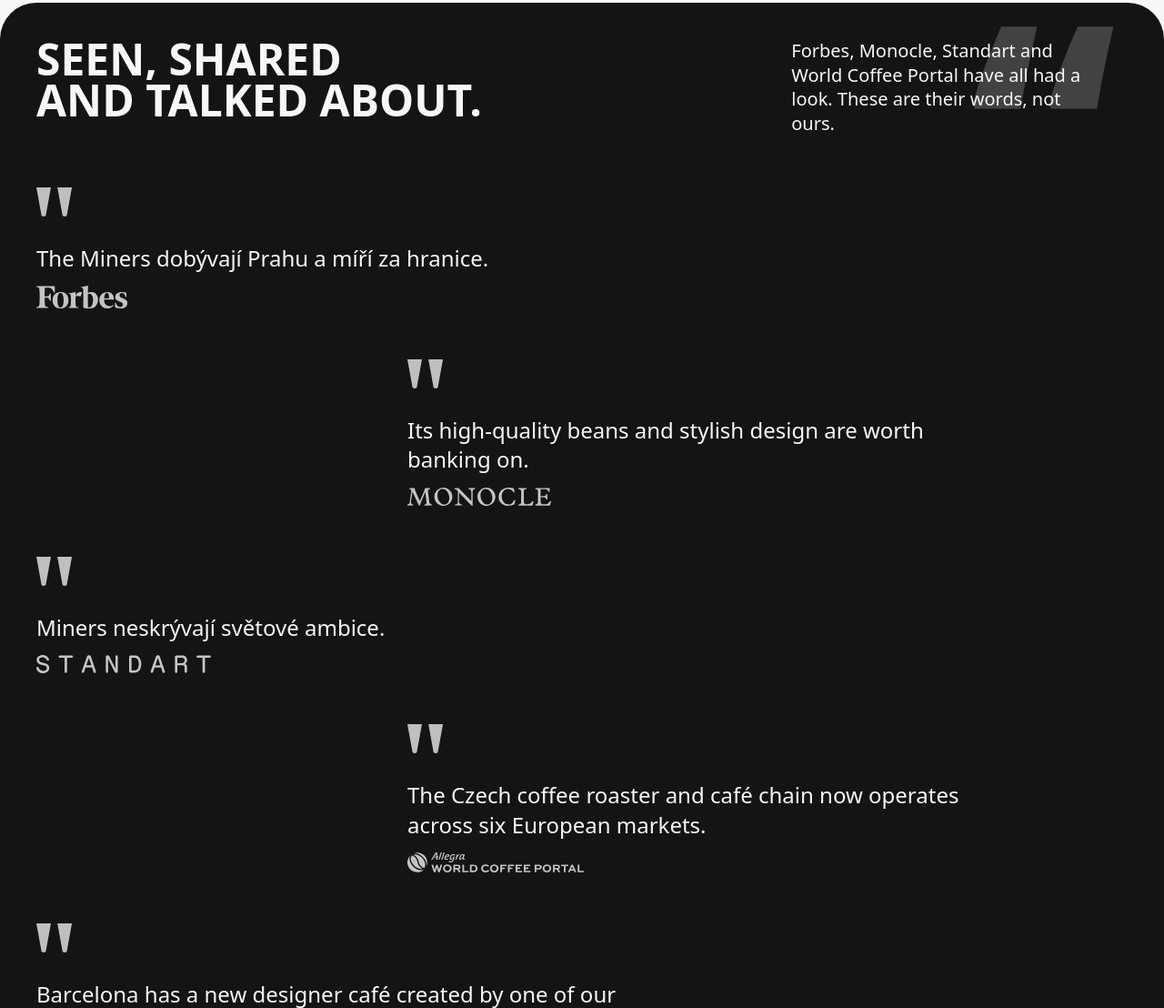
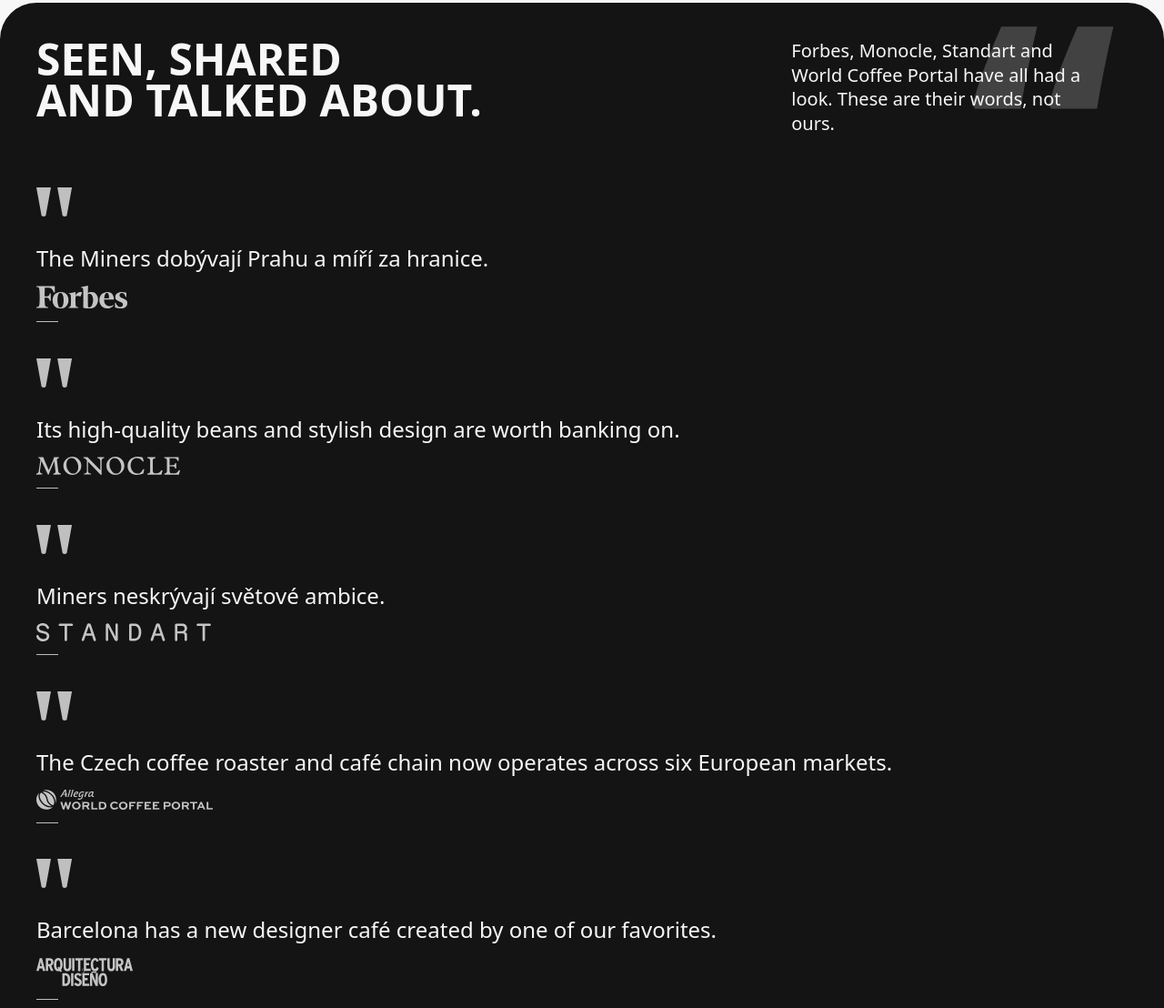
Before and after one commit to menshchikovpavel-debug/The-Miners-About-Us-Page, a plain HTML site: page index.html in a window 1280 px wide. Shown: the part 6244-7352 px from the top of the page at 91% size. Drawn offline with Linux system fonts and the light colour scheme; a web font is replaced by a local one.

Commit message:
Цитаты в одну колонку по левому краю, с дивайдером под логотипом
- шашки убраны: все цитаты от левого края, ширину строки держит правило
  восьми слов, а не заданная ширина блока
- между цитатами ровно 40
- под логотипом дивайдер 24 px на --sp-4 — на том же расстоянии,
  на котором логотип стоит от цитаты (8 телефон / 14 десктоп)

Co-Authored-By: Claude Opus 5 <noreply@anthropic.com>

```diff
--- a/Assets/css/styles.css
+++ b/Assets/css/styles.css
@@ -334,12 +334,14 @@ h1,h2,h3,h4,p,dd,dt,figure{margin:0}
 #press .row{position:relative;z-index:1}
 #press .headrow{margin-bottom:var(--sp-1)}
 
-/* шашки: цитата прижата то к левому краю, то к правому. Блок шире половины
-   и спокойно заходит за середину — важна только сторона. Строку задаёт app.js */
+/* одна колонка, всё по левому краю; 40 между цитатами — просил Павел.
+   Ширину строки держит правило восьми слов (capLines) */
 .quotes{display:grid;grid-template-columns:minmax(0,1fr);
-  row-gap:var(--sp-1);position:relative}
-.quotes > li{width:66%;min-width:0;color:var(--white)}
-.quotes > li:nth-child(even){justify-self:end}
+  row-gap:40px;position:relative}
+.quotes > li{min-width:0;color:var(--white)}
+/* короткий дивайдер под логотипом, на том же расстоянии, что логотип от цитаты */
+.quotes > li > i::after{content:"";display:block;width:24px;height:var(--stroke-light);
+  background:var(--grey);margin-top:var(--sp-4)}
 .quotes > li > i{display:block}
 .sec--dark .quotes__m{color:var(--grey)}
 .quotes__m{display:block;line-height:0;margin-bottom:var(--sp-3);
--- a/Assets/js/app.js
+++ b/Assets/js/app.js
@@ -58,8 +58,7 @@
       '<p' + (a.ph ? ' class="ph"' : '') + '>' + a.d + '</p></i></li>';
   }).join('');
 
-  // шашками: каждая цитата на свою строку, сторону задаёт css по чётности
-  $('#pressList').innerHTML = D.press.map(function (p, i) {
+  $('#pressList').innerHTML = D.press.map(function (p) {
     // a drawn mark, not a glyph — 22 × 18 units, set to 32 px tall in CSS
     var mark = '<span class="quotes__m" aria-hidden="true">' +
       '<svg viewBox="0 0 22 18" fill="currentColor" role="presentation">' +
@@ -68,7 +67,7 @@
       '</svg></span>';
     var logo = '<img src="Assets/marks/' + p.mark + '.svg?v=' + MARKV + '" alt="' + p.outlet + '" loading="lazy">';
     var src = p.url ? '<a href="' + p.url + '" target="_blank" rel="noopener">' + logo + '</a>' : logo;
-    return '<li class="up" style="grid-row:' + (i + 1) + '"><i>' +
+    return '<li class="up"><i>' +
       mark + '<blockquote>' + p.quote + '</blockquote>' +
       '<div class="quotes__src">' + src + '</div></i></li>';
   }).join('');
--- a/index.html
+++ b/index.html
@@ -8,7 +8,7 @@
 <title>The Miners — About us</title>
 <meta name="description" content="The Miners — a specialty coffee roastery and coffee shop chain. Prague, since 2019.">
 <link rel="icon" href="Assets/svg/mark.svg">
-<link rel="stylesheet" href="Assets/css/styles.css?v=1795611343">
+<link rel="stylesheet" href="Assets/css/styles.css?v=1795611705">
 </head>
 <body>
 
@@ -263,7 +263,7 @@
   </div>
 </footer>
 
-<script src="Assets/js/data.js?v=1795611343"></script>
-<script src="Assets/js/app.js?v=1795611343"></script>
+<script src="Assets/js/data.js?v=1795611705"></script>
+<script src="Assets/js/app.js?v=1795611705"></script>
 </body>
 </html>
```
